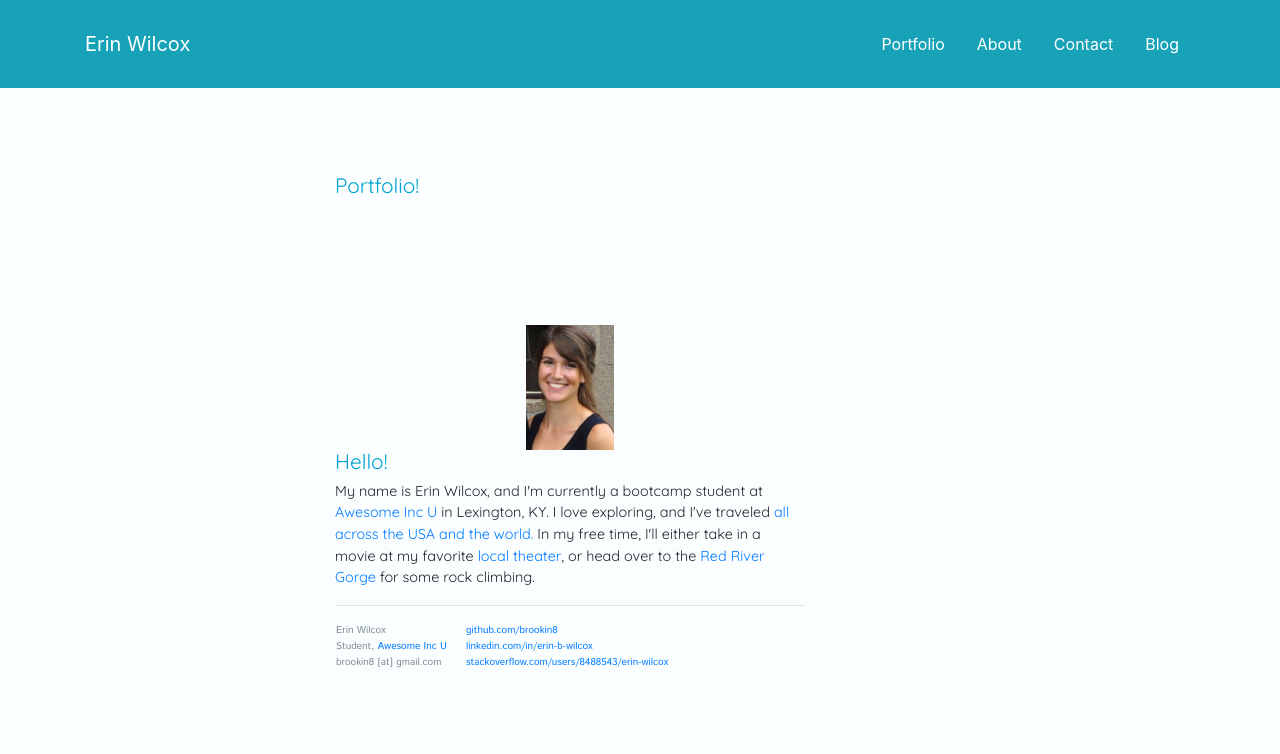
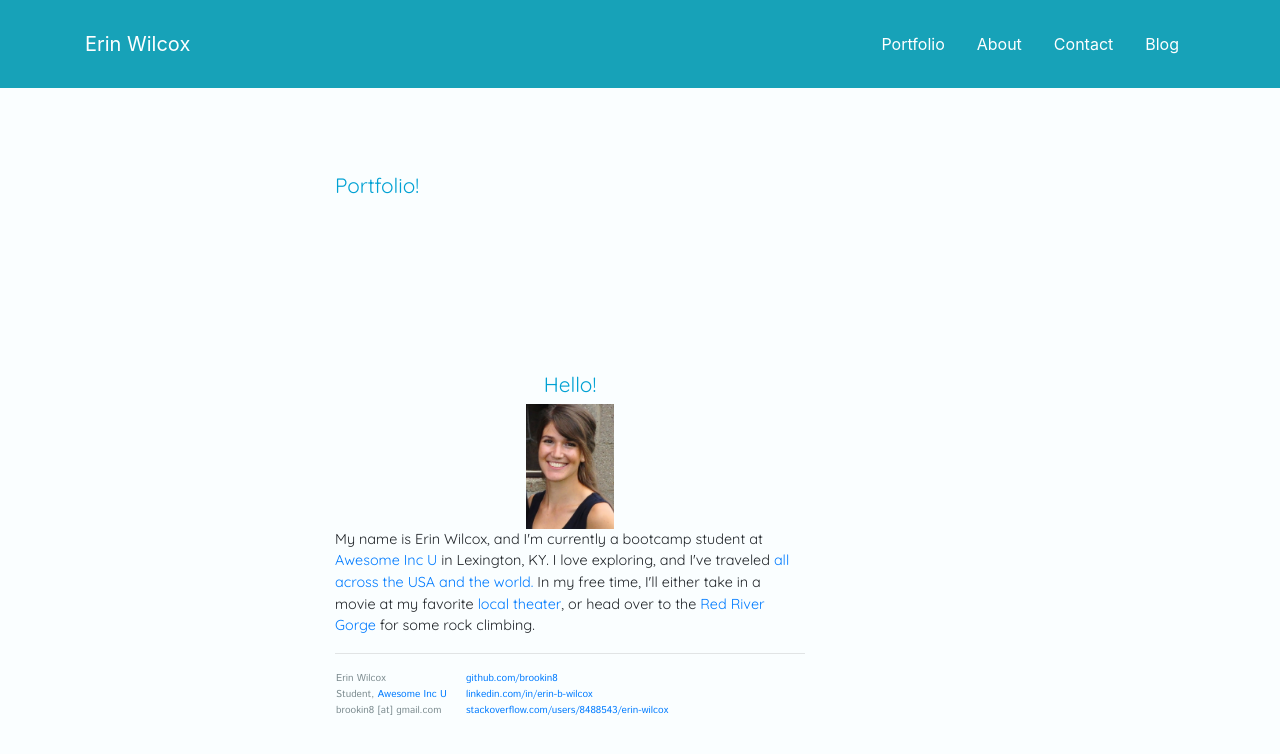
Before and after one commit to brookin8/brookin8.github.io, a Jekyll site: the page built from index.html, in a window 1280 px wide. Shown: the top 754 px of the page. Built offline with Jekyll 4.4.1, drawn with Linux system fonts in a browser that asks for light colours.

Commit message:
Trying out page links; updating headers in index.html

```diff
--- a/_includes/header.html
+++ b/_includes/header.html
@@ -21,7 +21,7 @@
                   <ul class="nav justify-content-end">
                     <li class ="nav-item"><a class ="nav-link" href="/#portfolio" style="color:#ffffff;">Portfolio</a></li>
                     <li class ="nav-item"><a class ="nav-link" href="/#about" style="color:#ffffff;">About</a></li>
-                    <li class ="nav-item"><a class ="nav-link" href="/blog" style="color:#ffffff;">Contact</a></li>
+                    <li class ="nav-item"><a class ="nav-link" href="/#contact" style="color:#ffffff;">Contact</a></li>
                     <li class ="nav-item"><a class ="nav-link" href="/blog" style="color:#ffffff;">Blog</a></li>
                   </ul>
           </div>
--- a/index.html
+++ b/index.html
@@ -29,8 +29,10 @@ layout: index
 
 		<section id="about">
 			<div class ="container">
+				<br>
+				<br>
+				<h1 style="text-align:center;">Hello!</h1>
 				<img src="/About_Me.jpg">
-				<h1>Hello!</h1>
 				<p>My name is Erin Wilcox, and I'm currently a bootcamp student at <a href="https://www.awesomeinc.org/">Awesome Inc U</a> in Lexington, KY. I love exploring, and I've traveled <a href="https://thebrubus.wordpress.com/">all across the USA and the world.</a> In my free time, I'll either take in a movie at my favorite <a href="http://www.kentuckytheater.com/">local theater</a>, or head over to the <a href="http://www.redrivergorge.com/climbing.html">Red River Gorge</a> for some rock climbing.</p>
 				<hr>
 				<table>
```
